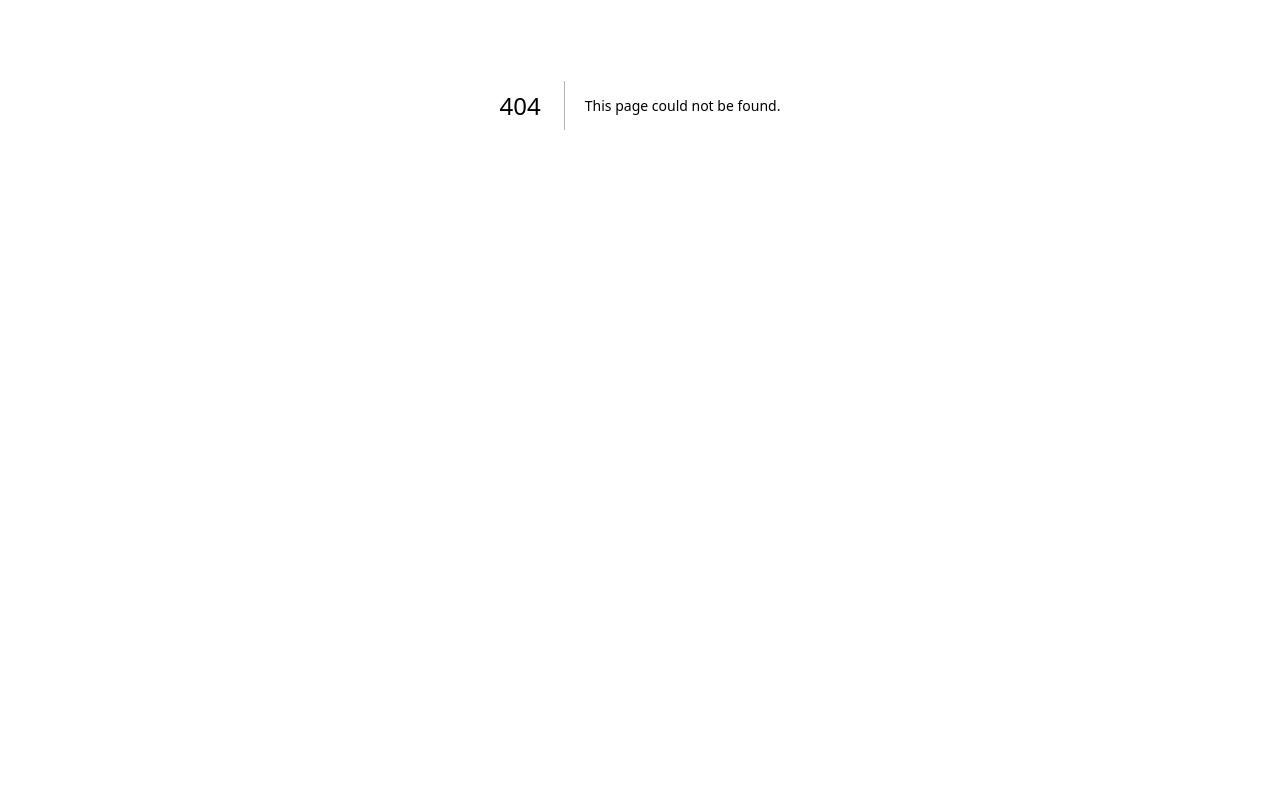
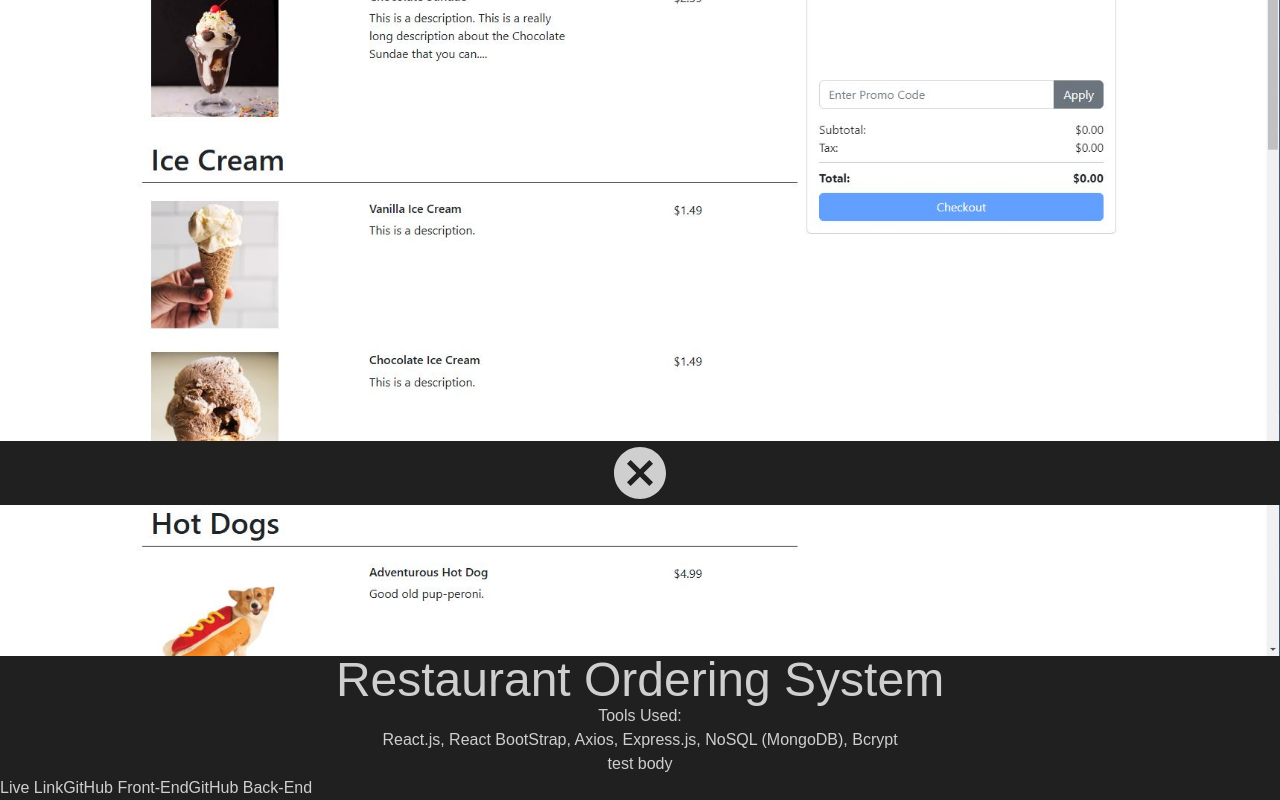
Before and after one commit to scditta/sditta-portfolio, a Next.js app in the folder portfolio/: page /project/1 in a window 1280 px wide. Before the commit this address had no page. Shown: the part 295-1095 px from the top of the page. Before the commit the page ends 800 px from the top, so only its background shows below. Built offline with nearby package versions, Linux system fonts and the light colour scheme.

Commit message:
updated projects and various other fixes

```diff
--- a/portfolio/app/[projectId]/page.js
+++ /dev/null
@@ -1,7 +0,0 @@
-export default function Page({ params }) {
-  return (
-    <>
-      <h1>test {params.projectId}</h1>
-    </>
-  );
-}
--- a/portfolio/app/components/Contact.js
+++ b/portfolio/app/components/Contact.js
@@ -1,5 +1,3 @@
-"use client";
-
 import { useState } from "react";
 
 export default function Contact() {
--- a/portfolio/app/components/NavBar.js
+++ b/portfolio/app/components/NavBar.js
@@ -36,7 +36,7 @@ export default function NavBar() {
           (scrollPosition >= height) & isLoaded
             ? "fixed top-0"
             : `absolute top-[${height}px]`
-        }`}
+        } z-10`}
       >
         <Link href="/#" className="flex basis-1/4 justify-center">
           <FaSdCard />
--- a/portfolio/app/components/Projects.js
+++ b/portfolio/app/components/Projects.js
@@ -1,59 +1,15 @@
 "use client";
-
 import { useRouter } from "next/navigation";
 
-// L, L || M, M, M || S, S, S || S, L, S ||
-const projects = [
-  {
-    id: 0,
-    name: "Project1",
-    skills: ["React", "BootStrap"],
-    image: "...",
-    prio: "L",
-  },
-  {
-    id: 1,
-    name: "Project2",
-    skills: ["React", "BootStrap"],
-    image: "...",
-    prio: "S",
-  },
-  {
-    id: 2,
-    name: "Project3",
-    skills: ["React", "BootStrap"],
-    image: "...",
-    prio: "S",
-  },
-  {
-    id: 3,
-    name: "Project4",
-    skills: ["React", "BootStrap"],
-    image: "...",
-    prio: "S",
-  },
-  {
-    id: 4,
-    name: "Project5",
-    skills: ["React", "BootStrap"],
-    image: "...",
-    prio: "L",
-  },
-  {
-    id: 5,
-    name: "Project6",
-    skills: ["React", "BootStrap"],
-    image: "...",
-    prio: "S",
-  },
-];
+import projects from "@/projectData/projects";
+import Image from "next/image";
 
 export default function Projects() {
   const router = useRouter();
 
   const handleClick = (id) => {
     // console.log(`/project-${id + 1}`);
-    router.push(`/project-${id + 1}`);
+    router.push(`project/${id + 1}`);
   };
 
   const projectPrio = (prio) => {
@@ -62,10 +18,10 @@ export default function Projects() {
         return "1/2";
         break;
       case "M":
-        return "1/3";
+        return "1/4";
         break;
       case "S":
-        return "1/4";
+        return "1/6";
         break;
     }
   };
@@ -81,15 +37,42 @@ export default function Projects() {
             return (
               <div
                 key={project.id}
-                className={`h-52 basis-${projectPrio(
+                className={`h-96 basis-${projectPrio(
                   project.prio
-                )} border border-[#714545] hover:bg-[#714545] cursor-pointer`}
+                )} border-[#714545] cursor-pointer group relative z-1`}
                 onClick={() => handleClick(project.id)}
               >
-                <img src={project.image} />
-                <div className="">{project.name}</div>
-                <div>{project.skills.join(", ")}</div>
+                <Image
+                  src={project.image}
+                  alt={project.name}
+                  fill={true}
+                  className="object-cover absolute z-2"
+                />
+                <div className="w-full h-full relative z-3">
+                  <div className="absolute w-full h-full flex items-center">
+                    <h1 className="z-3 w-full transition text-center text-xl font-bold group-hover:underline">
+                      {project.name}
+                    </h1>
+                    {/* <div className="z-3 w-full transition text-center text-base basis-1/2">
+                      {project.skills.join(", ")}
+                    </div> */}
+                  </div>
+                  <div className="bg-[#1f1f1fbe] w-full h-full block group-hover:bg-[#111111ca]"></div>
+                </div>
               </div>
+              //   <Image
+              //   src={project.image}
+              //   alt={project.name}
+              //   // fill={true}
+              //   className="object-cover"
+              // />
+              // <div className="relative transition">{project.name}</div>
+              // {/* <div className="relative hidden text-lg group-hover:block transition ease-in-out delay-150 group-hover:text-xl duration-300">
+              //   {project.name}
+              // </div> */}
+              // <div className="relative hidden group-hover:block">
+              //   {project.skills.join(", ")}
+              // </div>
             );
           })}
         </div>
--- a/portfolio/app/components/Skills.js
+++ b/portfolio/app/components/Skills.js
@@ -1,72 +1,4 @@
-"use client";
-
-const skills = [
-  {
-    id: 0,
-    skill: "JavaScript",
-    image: "https://img.icons8.com/?size=100&id=108784&format=png&color=000000",
-  },
-  {
-    id: 1,
-    skill: "CSS",
-    image:
-      "https://img.icons8.com/?size=100&id=7gdY5qNXaKC0&format=png&color=000000",
-  },
-  {
-    id: 2,
-    skill: "HTML",
-    image: "https://img.icons8.com/?size=100&id=20909&format=png&color=000000",
-  },
-  {
-    id: 3,
-    skill: "React.JS",
-    image: "https://img.icons8.com/?size=100&id=123603&format=png&color=000000",
-  },
-  {
-    id: 4,
-    skill: "React Native",
-    image: "https://img.icons8.com/?size=100&id=123603&format=png&color=000000",
-  },
-  {
-    id: 5,
-    skill: "Angular",
-    image: "https://img.icons8.com/?size=100&id=71257&format=png&color=000000",
-  },
-  {
-    id: 6,
-    skill: "Bootstrap",
-    image:
-      "https://img.icons8.com/?size=100&id=PndQWK6M1Hjo&format=png&color=000000",
-  },
-  {
-    id: 7,
-    skill: "Tailwind",
-    image:
-      "https://img.icons8.com/?size=100&id=CIAZz2CYc6Kc&format=png&color=000000",
-  },
-  {
-    id: 8,
-    skill: "Git",
-    image: "https://img.icons8.com/?size=100&id=20906&format=png&color=000000",
-  },
-  {
-    id: 9,
-    skill: "Express.js",
-    image:
-      "https://img.icons8.com/?size=100&id=WNoJgbzDr3i2&format=png&color=000000",
-  },
-  {
-    id: 10,
-    skill: "Node.js",
-    image:
-      "https://img.icons8.com/?size=100&id=hsPbhkOH4FMe&format=png&color=000000",
-  },
-  {
-    id: 11,
-    skill: "Python",
-    image: "https://img.icons8.com/?size=100&id=13441&format=png&color=000000",
-  },
-];
+import skills from "@/projectData/skills";
 
 export default function Skills() {
   const Skill = ({ skill }) => {
--- /dev/null
+++ b/portfolio/app/project/[projectId]/page.js
@@ -0,0 +1,48 @@
+"use client";
+
+import projects from "@/projectData/projects";
+import Image from "next/image";
+
+import { IoMdCloseCircle } from "react-icons/io";
+
+import { useParams } from "next/navigation";
+import { useRouter } from "next/navigation";
+import { useEffect, useState } from "react";
+
+export default function Page() {
+  const param = useParams();
+  const router = useRouter();
+
+  const [project, setProject] = useState({});
+  // const project = projects[param.projectId - 1];
+
+  useEffect(() => {
+    setProject(projects[param.projectId - 1]);
+  }, []);
+
+  return (
+    <>
+      {project?.image && <Image src={project?.image} alt={project?.name} />}
+      <h1 className="text-center md:text-5xl sm:text-3xl text-xl">
+        {project?.name}
+      </h1>
+      <div>
+        <h2 className="text-center">Tools Used:</h2>
+        <p className="text-center">{project?.skills?.join(", ")}</p>
+      </div>
+      <p className="text-center">{project?.body}</p>
+      {project?.links?.map((link, index) => (
+        <a key={index} href={link.src}>
+          {link.type}
+        </a>
+      ))}
+      {project?.video && <video src={project?.video}></video>}
+      <div className="w-full fixed bottom-0 bg-[#202020]">
+        <IoMdCloseCircle
+          onClick={() => router.back()}
+          className="size-16 m-auto cursor-pointer hover:text-red-600"
+        />
+      </div>
+    </>
+  );
+}
--- a/portfolio/package.json
+++ b/portfolio/package.json
@@ -12,7 +12,7 @@
     "next": "14.2.9",
     "react": "^18",
     "react-dom": "^18",
-    "react-icons": "^5.3.0",
+    "react-icons": "^5.4.0",
     "react-typed": "^2.0.12"
   },
   "devDependencies": {
--- /dev/null
+++ b/portfolio/projectData/projects.js
@@ -0,0 +1,74 @@
+import ROS_Image from "./images/ROS_Image.jpg";
+
+const projects = [
+  {
+    id: 0,
+    name: "Restaurant Ordering System",
+    skills: [
+      "React.js",
+      "React BootStrap",
+      "Axios",
+      "Express.js",
+      "NoSQL (MongoDB)",
+      "Bcrypt",
+    ],
+    image: ROS_Image,
+    links: [
+      {
+        src: "https://restaurantorderingsystem.netlify.app/",
+        type: "Live Link",
+      },
+      {
+        src: "https://github.com/scditta/restaurant-ordering-system-frontend",
+        type: "GitHub Front-End",
+      },
+      {
+        src: "https://github.com/paulkim26/restaurant-order-system-backend",
+        type: "GitHub Back-End",
+      },
+    ],
+    body: "test body",
+    video: null,
+    prio: "L",
+  },
+  {
+    id: 1,
+    name: "Project2",
+    skills: ["React Native", "Google Firebase"],
+    image: ROS_Image,
+    links: ["https://restaurantorderingsystem.netlify.app/"],
+    body: "",
+    video: null,
+    prio: "S",
+  },
+  {
+    id: 2,
+    name: "Project3",
+    skills: ["React", "BootStrap"],
+    image: ROS_Image,
+    prio: "S",
+  },
+  // {
+  //   id: 3,
+  //   name: "Project4",
+  //   skills: ["React", "BootStrap"],
+  //   image: "./images",
+  //   prio: "S",
+  // },
+  // {
+  //   id: 4,
+  //   name: "Project5",
+  //   skills: ["React", "BootStrap"],
+  //   image: "./images",
+  //   prio: "L",
+  // },
+  // {
+  //   id: 5,
+  //   name: "Project6",
+  //   skills: ["React", "BootStrap"],
+  //   image: "./images",
+  //   prio: "M",
+  // },
+];
+
+export default projects;
--- /dev/null
+++ b/portfolio/projectData/skills.js
@@ -0,0 +1,69 @@
+const skills = [
+  {
+    id: 0,
+    skill: "JavaScript",
+    image: "https://img.icons8.com/?size=100&id=108784&format=png&color=000000",
+  },
+  {
+    id: 1,
+    skill: "CSS",
+    image:
+      "https://img.icons8.com/?size=100&id=7gdY5qNXaKC0&format=png&color=000000",
+  },
+  {
+    id: 2,
+    skill: "HTML",
+    image: "https://img.icons8.com/?size=100&id=20909&format=png&color=000000",
+  },
+  {
+    id: 3,
+    skill: "React.JS",
+    image: "https://img.icons8.com/?size=100&id=123603&format=png&color=000000",
+  },
+  {
+    id: 4,
+    skill: "React Native",
+    image: "https://img.icons8.com/?size=100&id=123603&format=png&color=000000",
+  },
+  {
+    id: 5,
+    skill: "Angular",
+    image: "https://img.icons8.com/?size=100&id=71257&format=png&color=000000",
+  },
+  {
+    id: 6,
+    skill: "Bootstrap",
+    image:
+      "https://img.icons8.com/?size=100&id=PndQWK6M1Hjo&format=png&color=000000",
+  },
+  {
+    id: 7,
+    skill: "Tailwind",
+    image:
+      "https://img.icons8.com/?size=100&id=CIAZz2CYc6Kc&format=png&color=000000",
+  },
+  {
+    id: 8,
+    skill: "Git",
+    image: "https://img.icons8.com/?size=100&id=20906&format=png&color=000000",
+  },
+  {
+    id: 9,
+    skill: "Express.js",
+    image:
+      "https://img.icons8.com/?size=100&id=WNoJgbzDr3i2&format=png&color=000000",
+  },
+  {
+    id: 10,
+    skill: "Node.js",
+    image:
+      "https://img.icons8.com/?size=100&id=hsPbhkOH4FMe&format=png&color=000000",
+  },
+  {
+    id: 11,
+    skill: "Python",
+    image: "https://img.icons8.com/?size=100&id=13441&format=png&color=000000",
+  },
+];
+
+export default skills;
--- a/portfolio/tailwind.config.js
+++ b/portfolio/tailwind.config.js
@@ -14,5 +14,5 @@ module.exports = {
     },
   },
   plugins: [],
-  safelist: ["basis-1/2", "basis-1/3", "basis-1/4"],
+  safelist: ["basis-1/2", "basis-1/3", "basis-1/4", "basis-1/6"],
 };
```
Also changed, not shown: portfolio/projectData/images/ROS_Image.JPG (added), 1 other file (tests, documents, lock files or other folders).
